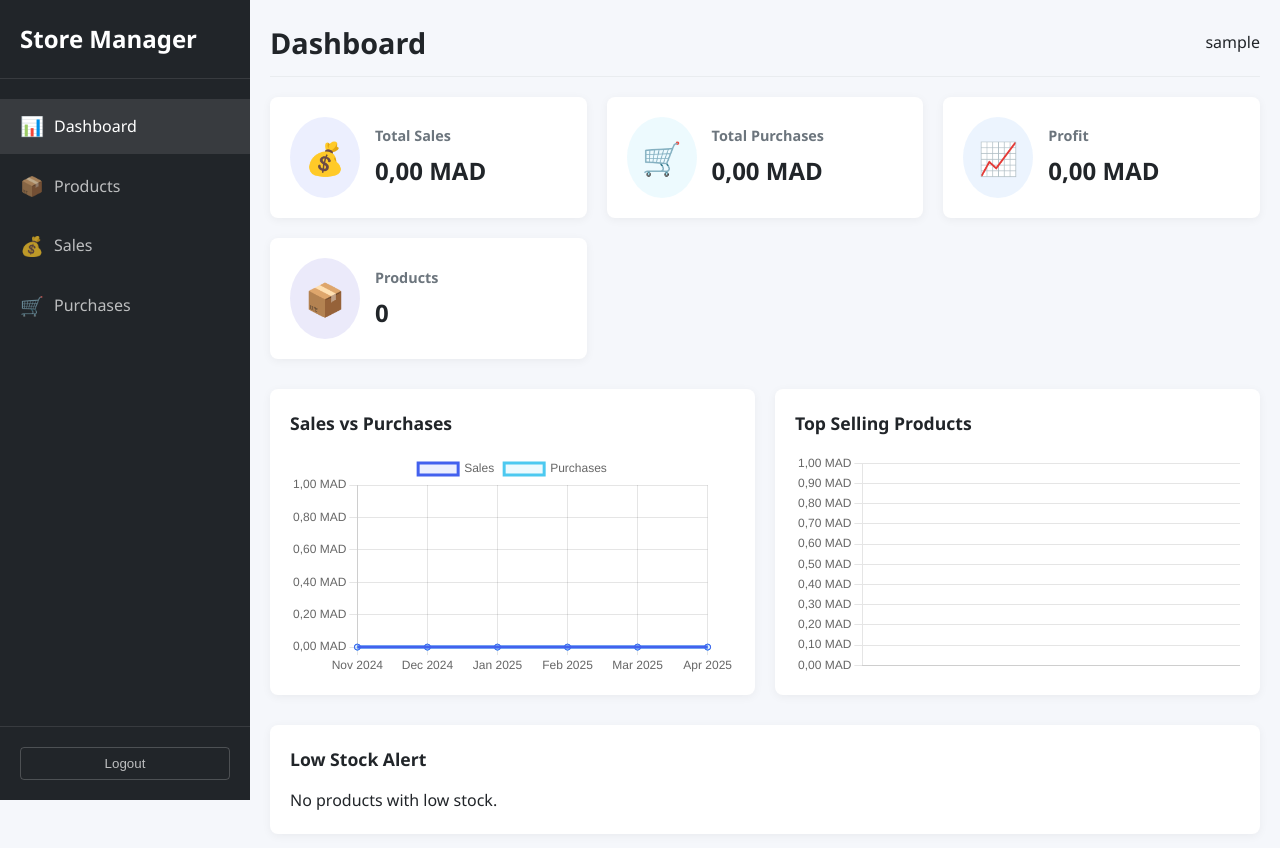
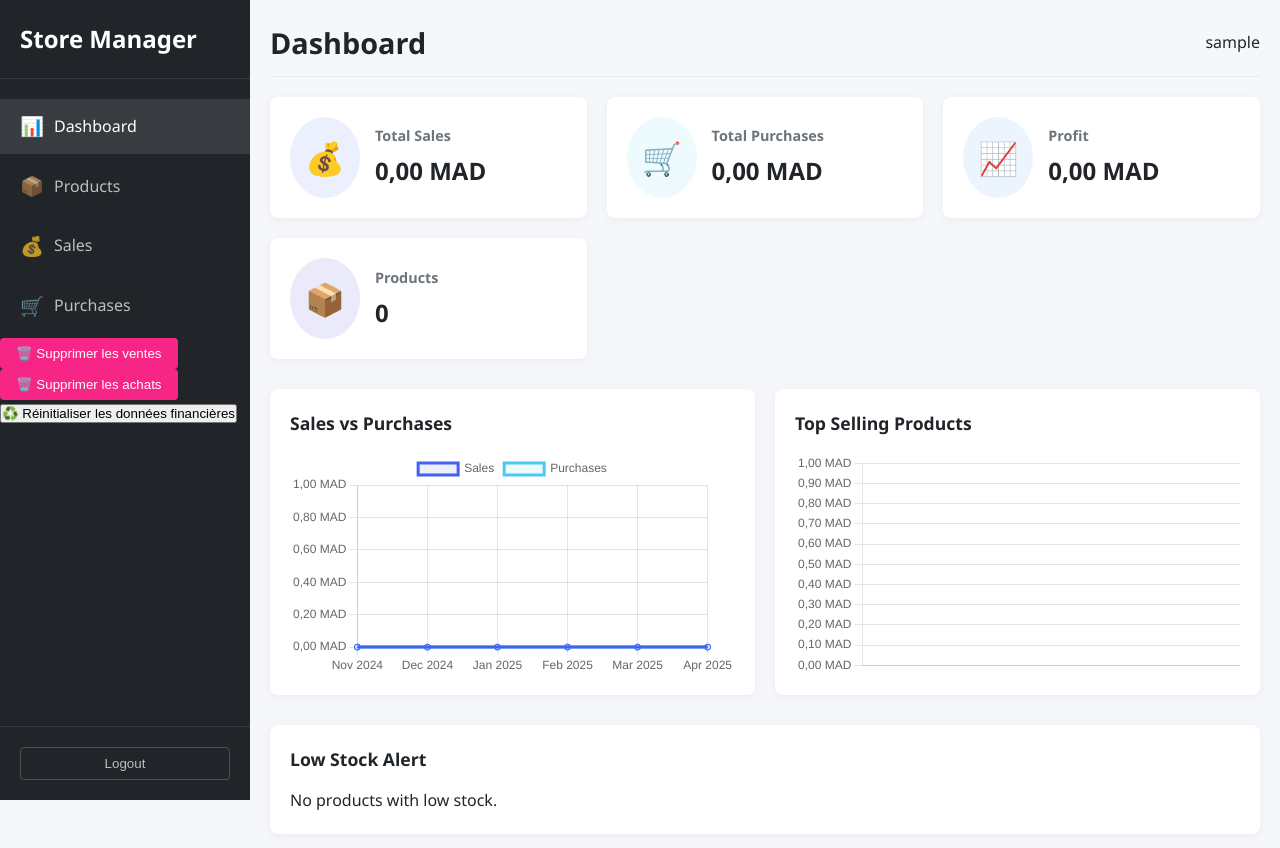
Before and after one commit to adam-t16/GERER-TON-PROJECT, a plain HTML site: page index.html in a window 1280 px wide. Drawn offline with nearby package versions, Linux system fonts and the light colour scheme; sample sign-in values are in the browser's storage.

Commit message:
Update index.html

```diff
--- a/index.html
+++ b/index.html
@@ -19,6 +19,10 @@
           <li><a href="products.html"><span class="icon">📦</span> Products</a></li>
           <li><a href="sales.html"><span class="icon">💰</span> Sales</a></li>
           <li><a href="purchases.html"><span class="icon">🛒</span> Purchases</a></li>
+          <button id="deleteSalesBtn" class="btn btn-danger">🗑️ Supprimer les ventes</button>
+<button id="deletePurchasesBtn" class="btn btn-danger">🗑️ Supprimer les achats</button>
+<button id="deleteAllFinanceBtn" class="btn btn-warning">♻️ Réinitialiser les données financières</button>
+
         </ul>
       </nav>
       <div class="sidebar-footer">
```
